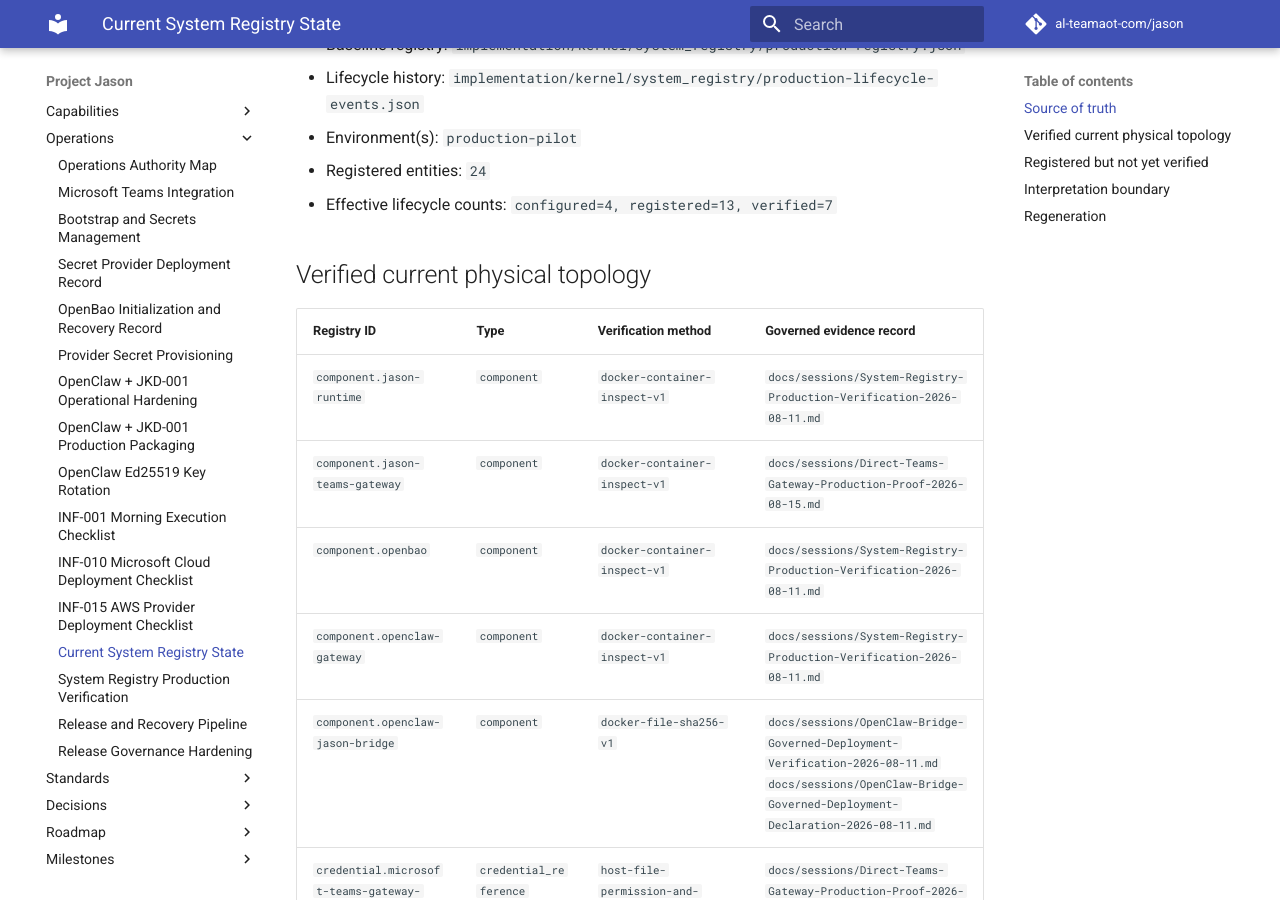
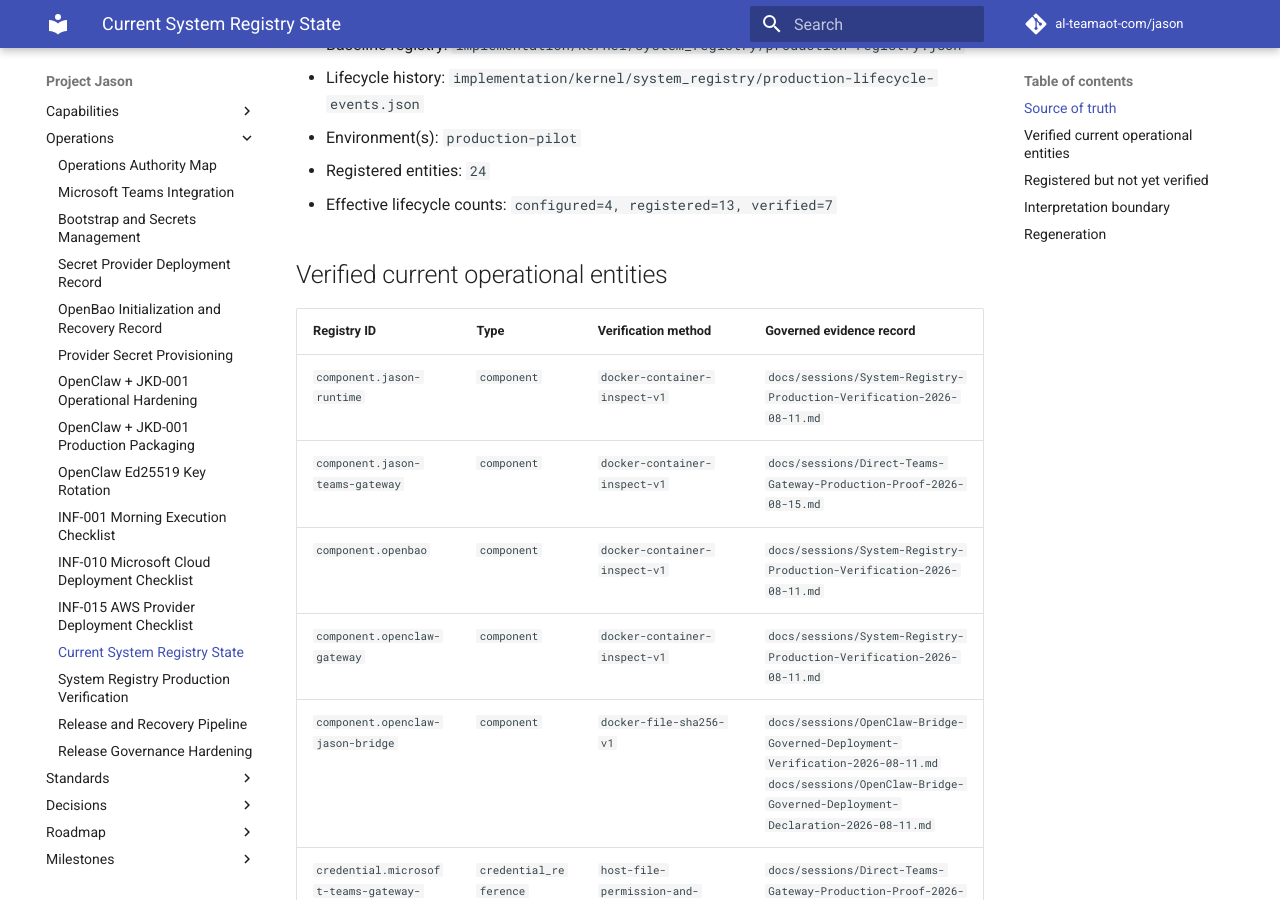
Before and after one commit to al-teamaot-com/jason, an MkDocs documentation site: the page built from docs/operations/System-Registry-Current-Operational-State.md, in a window 1280 px wide and 900 px high, scrolled down 306 px. Built offline with MkDocs 1.6.1 and Material for MkDocs 9.7.7, drawn with Linux system fonts in a browser that asks for light colours; comment, search, counter and statistics services are not loaded.

Commit message:
Regenerate System Registry operational entity heading

```diff
--- a/docs/operations/System-Registry-Current-Operational-State.md
+++ b/docs/operations/System-Registry-Current-Operational-State.md
@@ -10,7 +10,7 @@
 - Registered entities: `24`
 - Effective lifecycle counts: `configured=4, registered=13, verified=7`
 
-## Verified current physical topology
+## Verified current operational entities
 
 | Registry ID | Type | Verification method | Governed evidence record |
 |---|---|---|---|
```
